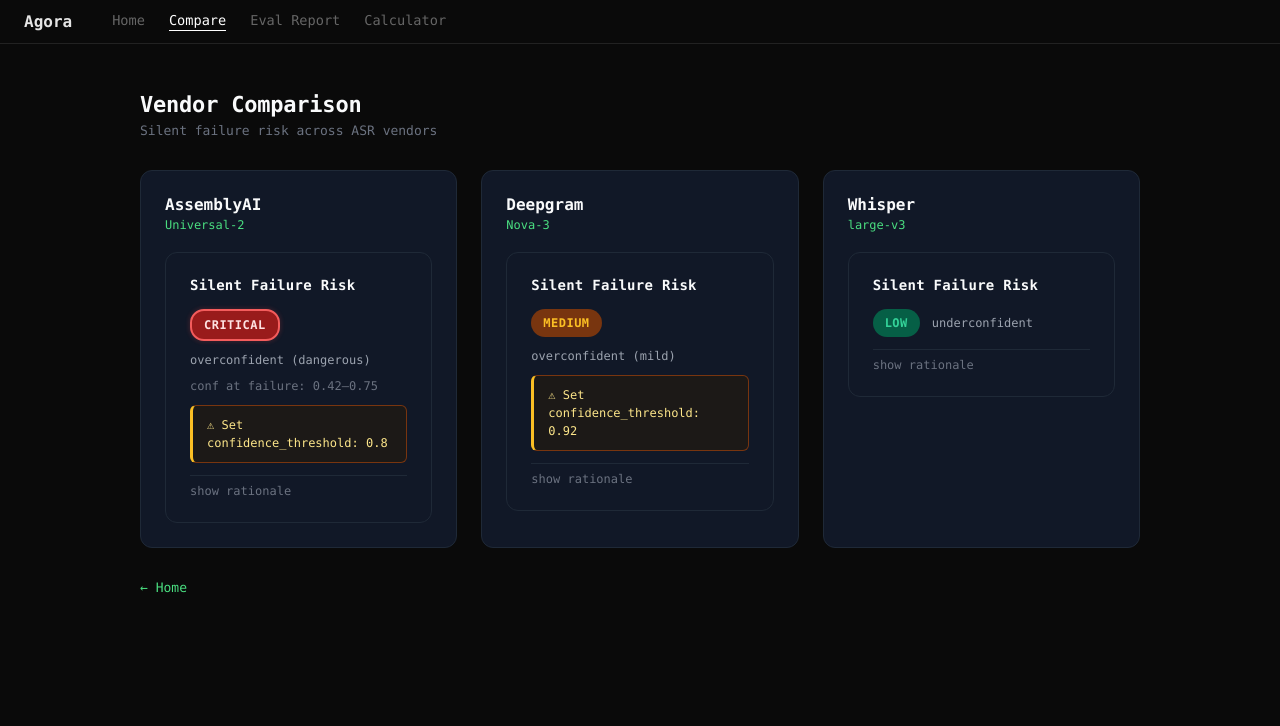
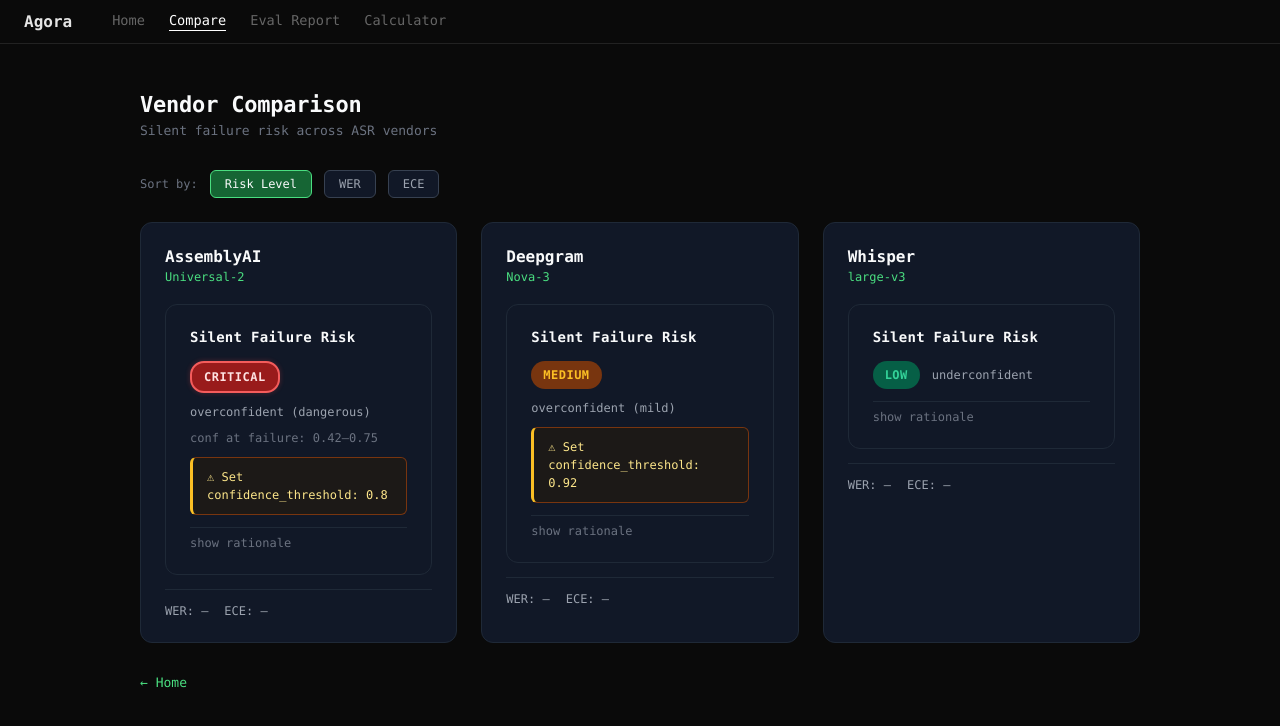
Before and after one commit to omar-elamin/agora, a Next.js app: page /compare in a window 1280 px wide. Shown: the top 726 px of the page. Built offline with nearby package versions, Linux system fonts and the light colour scheme.

Commit message:
feat: add sort buttons to /compare page (risk level, WER, ECE)

```diff
--- a/app/compare/page.module.css
+++ b/app/compare/page.module.css
@@ -22,6 +22,44 @@
   margin: 6px 0 0;
   font-size: 13px;
   color: #6b7280;
+}
+
+.controls {
+  max-width: 1000px;
+  margin: 0 auto 24px;
+  display: flex;
+  align-items: center;
+  gap: 12px;
+}
+
+.controlLabel {
+  font-size: 12px;
+  color: #6b7280;
+  white-space: nowrap;
+}
+
+.sortButton {
+  background: #111827;
+  border: 1px solid #374151;
+  border-radius: 6px;
+  color: #9ca3af;
+  font-size: 12px;
+  font-family: inherit;
+  padding: 6px 14px;
+  cursor: pointer;
+  outline: none;
+  transition: all 0.15s ease;
+}
+
+.sortButton:hover {
+  border-color: #4b5563;
+  color: #f9fafb;
+}
+
+.sortButtonActive {
+  background: #166534;
+  border-color: #4ade80;
+  color: #f9fafb;
 }
 
 .grid {
@@ -59,6 +97,19 @@
   font-weight: 400;
 }
 
+.metrics {
+  display: flex;
+  gap: 16px;
+  margin-top: 14px;
+  padding-top: 14px;
+  border-top: 1px solid #1f2937;
+}
+
+.metric {
+  font-size: 12px;
+  color: #9ca3af;
+}
+
 .backLink {
   display: inline-block;
   margin-top: 32px;
--- a/app/compare/page.tsx
+++ b/app/compare/page.tsx
@@ -1,7 +1,7 @@
 "use client";
 
 import { useSearchParams } from "next/navigation";
-import { useEffect, useState, Suspense } from "react";
+import { useEffect, useState, Suspense, useMemo } from "react";
 import { computeSilentFailureRisk } from "@/lib/silent-failure-risk";
 import type { SilentFailureRisk } from "@/app/types/cqs";
 import SilentFailureRiskBadge from "@/app/components/SilentFailureRiskBadge";
@@ -11,7 +11,18 @@ interface VendorData {
   name: string;
   model: string;
   risk: SilentFailureRisk;
+  wer?: number | null;
+  ece?: number | null;
 }
+
+type SortKey = "risk" | "wer" | "ece";
+
+const RISK_ORDER: Record<string, number> = {
+  CRITICAL: 0,
+  HIGH: 1,
+  MEDIUM: 2,
+  LOW: 3,
+};
 
 const VENDOR_DEFAULTS: VendorData[] = [
   {
@@ -55,24 +66,29 @@ const VENDOR_PARAM_MAP: Record<string, string> = {
 async function fetchEvalRisk(
   evalId: string,
   vendorName: string
-): Promise<SilentFailureRisk | null> {
+): Promise<{ risk: SilentFailureRisk | null; wer?: number | null; ece?: number | null }> {
   try {
     const res = await fetch(`/api/v1/eval/${evalId}`);
-    if (!res.ok) return null;
+    if (!res.ok) return { risk: null };
     const data = await res.json();
     const match = data.results?.find(
       (r: { vendor: string }) =>
         r.vendor.toLowerCase() === vendorName.toLowerCase()
     );
-    return match?.silent_failure_risk ?? null;
+    return {
+      risk: match?.silent_failure_risk ?? null,
+      wer: match?.wer ?? null,
+      ece: match?.ece ?? null,
+    };
   } catch {
-    return null;
+    return { risk: null };
   }
 }
 
 function ComparePageInner() {
   const searchParams = useSearchParams();
   const [vendors, setVendors] = useState<VendorData[]>(VENDOR_DEFAULTS);
+  const [sortKey, setSortKey] = useState<SortKey>("risk");
 
   useEffect(() => {
     const evalIds: Record<string, string> = {};
@@ -88,8 +104,8 @@ function ComparePageInner() {
     (async () => {
       const updates = await Promise.all(
         Object.entries(evalIds).map(async ([vendorName, evalId]) => {
-          const risk = await fetchEvalRisk(evalId, vendorName);
-          return { vendorName, risk };
+          const result = await fetchEvalRisk(evalId, vendorName);
+          return { vendorName, ...result };
         })
       );
 
@@ -98,8 +114,13 @@ function ComparePageInner() {
       setVendors((prev) =>
         prev.map((v) => {
           const update = updates.find((u) => u.vendorName === v.name);
-          if (update?.risk) return { ...v, risk: update.risk };
-          return v;
+          if (!update) return v;
+          return {
+            ...v,
+            ...(update.risk ? { risk: update.risk } : {}),
+            ...(update.wer !== undefined ? { wer: update.wer } : {}),
+            ...(update.ece !== undefined ? { ece: update.ece } : {}),
+          };
         })
       );
     })();
@@ -108,6 +129,27 @@ function ComparePageInner() {
       cancelled = true;
     };
   }, [searchParams]);
+
+  const sortedVendors = useMemo(() => {
+    return [...vendors].sort((a, b) => {
+      if (sortKey === "risk") {
+        const aOrder = RISK_ORDER[a.risk.rating] ?? 99;
+        const bOrder = RISK_ORDER[b.risk.rating] ?? 99;
+        return aOrder - bOrder;
+      }
+      if (sortKey === "wer") {
+        const aVal = a.wer ?? Infinity;
+        const bVal = b.wer ?? Infinity;
+        return aVal - bVal;
+      }
+      if (sortKey === "ece") {
+        const aVal = a.ece ?? Infinity;
+        const bVal = b.ece ?? Infinity;
+        return aVal - bVal;
+      }
+      return 0;
+    });
+  }, [vendors, sortKey]);
 
   return (
     <div className={styles.page}>
@@ -118,12 +160,42 @@ function ComparePageInner() {
         </p>
       </header>
 
+      <div className={styles.controls}>
+        <span className={styles.controlLabel}>Sort by:</span>
+        <button
+          className={`${styles.sortButton} ${sortKey === "risk" ? styles.sortButtonActive : ""}`}
+          onClick={() => setSortKey("risk")}
+        >
+          Risk Level
+        </button>
+        <button
+          className={`${styles.sortButton} ${sortKey === "wer" ? styles.sortButtonActive : ""}`}
+          onClick={() => setSortKey("wer")}
+        >
+          WER
+        </button>
+        <button
+          className={`${styles.sortButton} ${sortKey === "ece" ? styles.sortButtonActive : ""}`}
+          onClick={() => setSortKey("ece")}
+        >
+          ECE
+        </button>
+      </div>
+
       <div className={styles.grid}>
-        {vendors.map((v) => (
+        {sortedVendors.map((v) => (
           <div key={v.name} className={styles.vendorCard}>
             <h2 className={styles.vendorName}>{v.name}</h2>
             <p className={styles.modelName}>{v.model}</p>
             <SilentFailureRiskBadge risk={v.risk} />
+            <div className={styles.metrics}>
+              <span className={styles.metric}>
+                WER: {v.wer != null ? `${(v.wer * 100).toFixed(1)}%` : "—"}
+              </span>
+              <span className={styles.metric}>
+                ECE: {v.ece != null ? `${(v.ece * 100).toFixed(1)}%` : "—"}
+              </span>
+            </div>
           </div>
         ))}
       </div>
```
Also changed, not shown: 1 other file (tests, documents, lock files or other folders).
